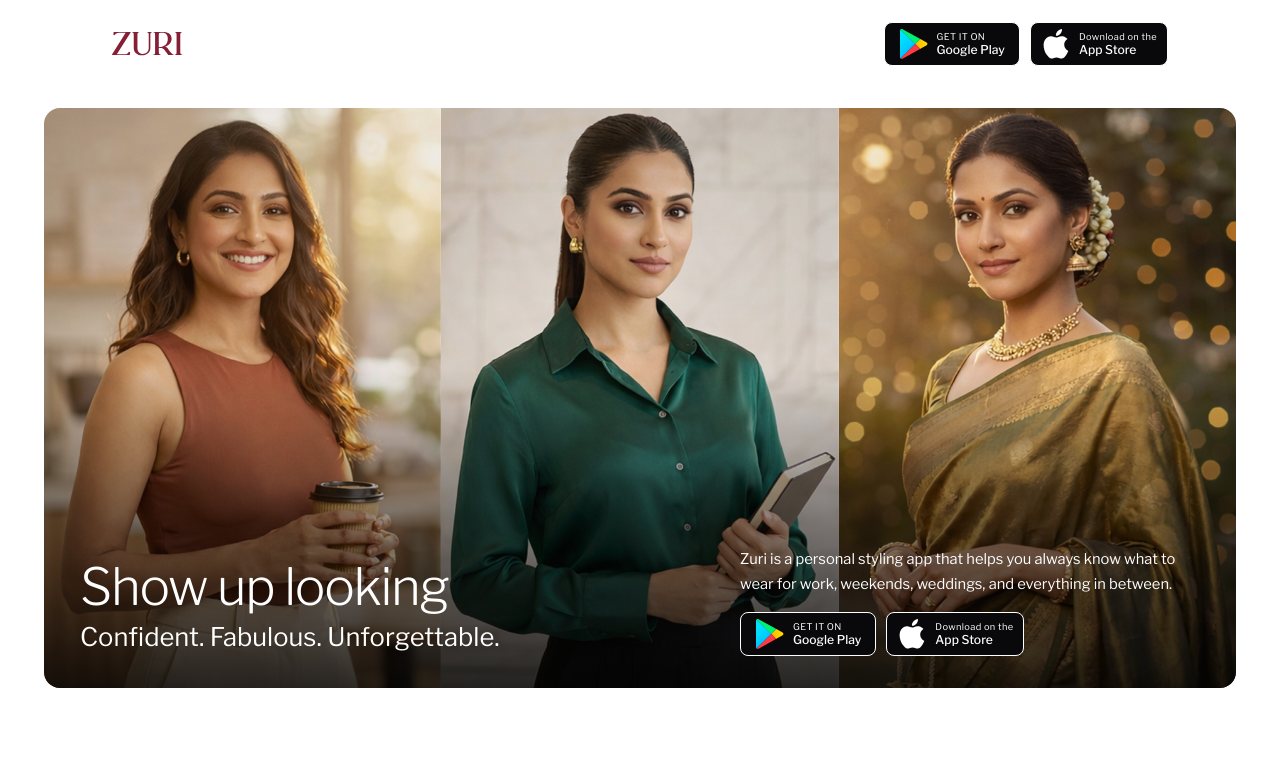
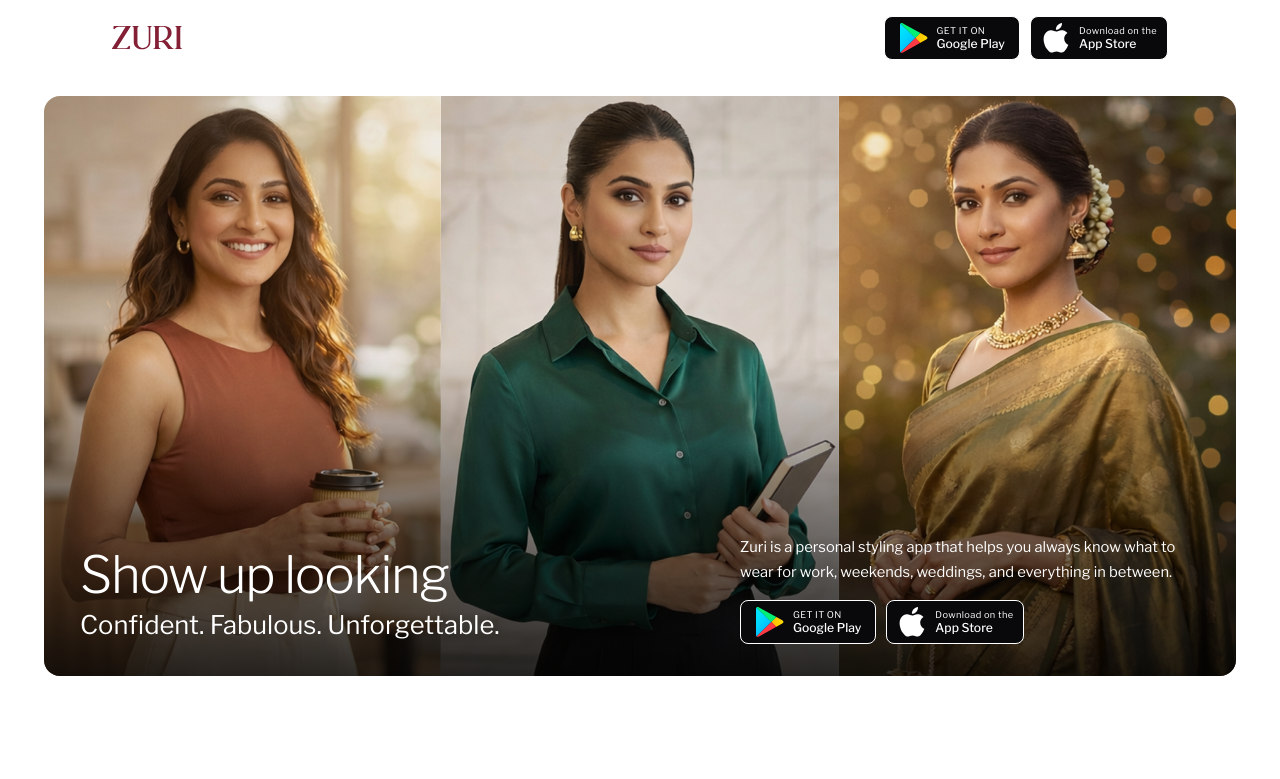
Before and after one commit to TheZuriApp/new-zuri-website, a React (Vite) app: page / in a window 1280 px wide. Shown: the top 779 px of the page. Built offline with nearby package versions, Linux system fonts and the light colour scheme.

Commit message:
change py of navbar

```diff
--- a/src/components/home/HomeNav.jsx
+++ b/src/components/home/HomeNav.jsx
@@ -3,7 +3,7 @@
 
 export default function HomeNav() {
     return (
-        <nav className="relative flex items-center justify-between bg-white px-6 py-3 md:px-28 md:py-3.5">
+        <nav className="relative flex items-center justify-between bg-white px-6 py-3 md:px-28 md:py-2">
 
             <img
                 src={zuriLogo}
--- a/src/components/home/MobileStylistSection.jsx
+++ b/src/components/home/MobileStylistSection.jsx
@@ -2,7 +2,7 @@
 
 export default function MobileStylistSection() {
     return (
-        <section className="w-full max-w-md mx-auto px-4 pt-10 pb-6 text-center">
+        <section className="md:hidden w-full max-w-md mx-auto px-4 pt-10 pb-6 text-center">
 
             {/* Top Heading */}
             <h2 className="text-[28px] leading-[1.2] font-medium text-[#2A2A2A] mb-6">
```
